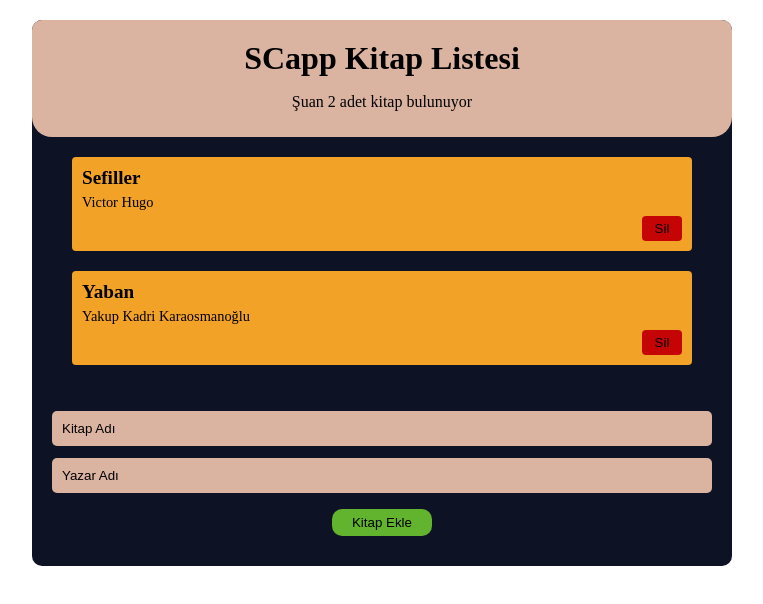
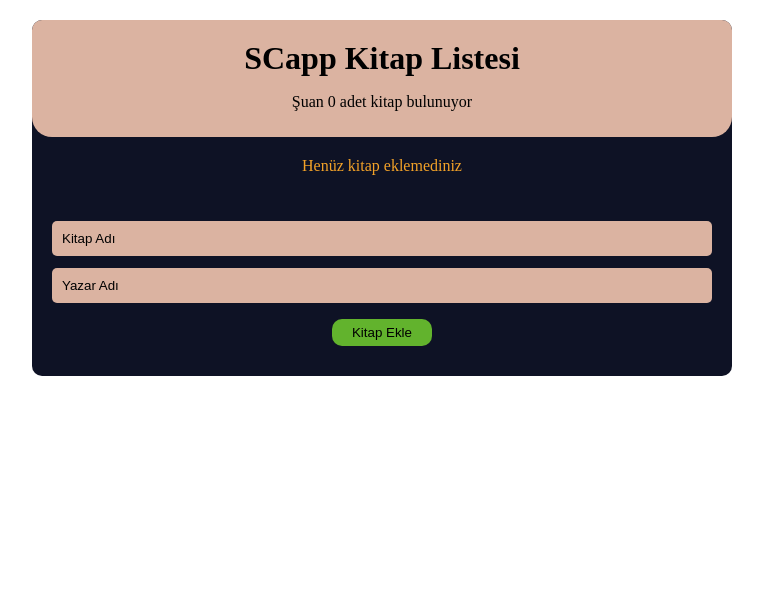
Before and after one commit to sdnrcvk/React-BookList-App, a React (Create React App) app: page / in a window 1280 px wide. Shown: the top 604 px of the page, without its empty margins (258-1021 px from the left). Built offline with nearby package versions, Linux system fonts and the light colour scheme; the HTML template or start-up script is replaced by a standard one.

Commit message:
BookReducer used

```diff
--- a/src/components/BookDetails.js
+++ b/src/components/BookDetails.js
@@ -3,14 +3,14 @@ import { BookContext } from '../contexts/bookContext'
 
 export default function BookDetails({book}) {
 
-  const {removeBook}=useContext(BookContext);
+  const {dispatch}=useContext(BookContext);
 
   return (
     <li>
         <div className='title'>{book.ad}</div>
         <div className='author'>{book.yazar}</div>
         <div style={{textAlign:"end"}}>
-            <button type='button' onClick={()=>removeBook(book.id)}>Sil</button>
+            <button type='button' onClick={()=>dispatch({type:"REMOVE_BOOK",id:book.id})}>Sil</button>
         </div>
     </li>
   )
--- a/src/components/BookForm.js
+++ b/src/components/BookForm.js
@@ -3,7 +3,7 @@ import { BookContext } from '../contexts/bookContext'
 
 export default function BookForm() {
 
-  const {addBook}=useContext(BookContext);
+  const {dispatch}=useContext(BookContext);
   const [title,setTitle]=useState("");
   const [author,setAuthor]=useState("");
 
@@ -11,7 +11,7 @@ export default function BookForm() {
     e.preventDefault(); //varsayılan özelliklerini yok edelim
     //console.log(title,author);
 
-    addBook(title,author);
+    dispatch({type:"ADD_BOOK",book:{ad:title,yazar:author}})
     setTitle("");
     setAuthor("");
   }
--- a/src/contexts/bookContext.js
+++ b/src/contexts/bookContext.js
@@ -1,26 +1,15 @@
-import React,{createContext,useState} from "react";
-import { v4 as uuidv4 } from 'uuid';
+import React,{createContext,useReducer,useState} from "react";
+import { BookReducer } from "../reducers/BookReducer";
 
 export const BookContext=createContext();
 
 const BookContextProvider=(props)=>{
 
-    const [books,setBooks]=useState([
-        {ad:'Sefiller',yazar:"Victor Hugo",id:1},
-        {ad:'Yaban',yazar:"Yakup Kadri Karaosmanoğlu",id:2}
-    ]);
+    const [books,dispatch]=useReducer(BookReducer,[])
 
-    const addBook=(ad,yazar)=>{
-        setBooks([...books,{ad:ad,yazar:yazar,id:uuidv4()}])
-    }
-
-    const removeBook=(id)=>{
-        setBooks(books.filter(book=>book.id!==id));
-
-    }
 
     return(
-        <BookContext.Provider value={{books,addBook,removeBook}}>
+        <BookContext.Provider value={{books,dispatch}}>
             {props.children}
         </BookContext.Provider>
     )
```
